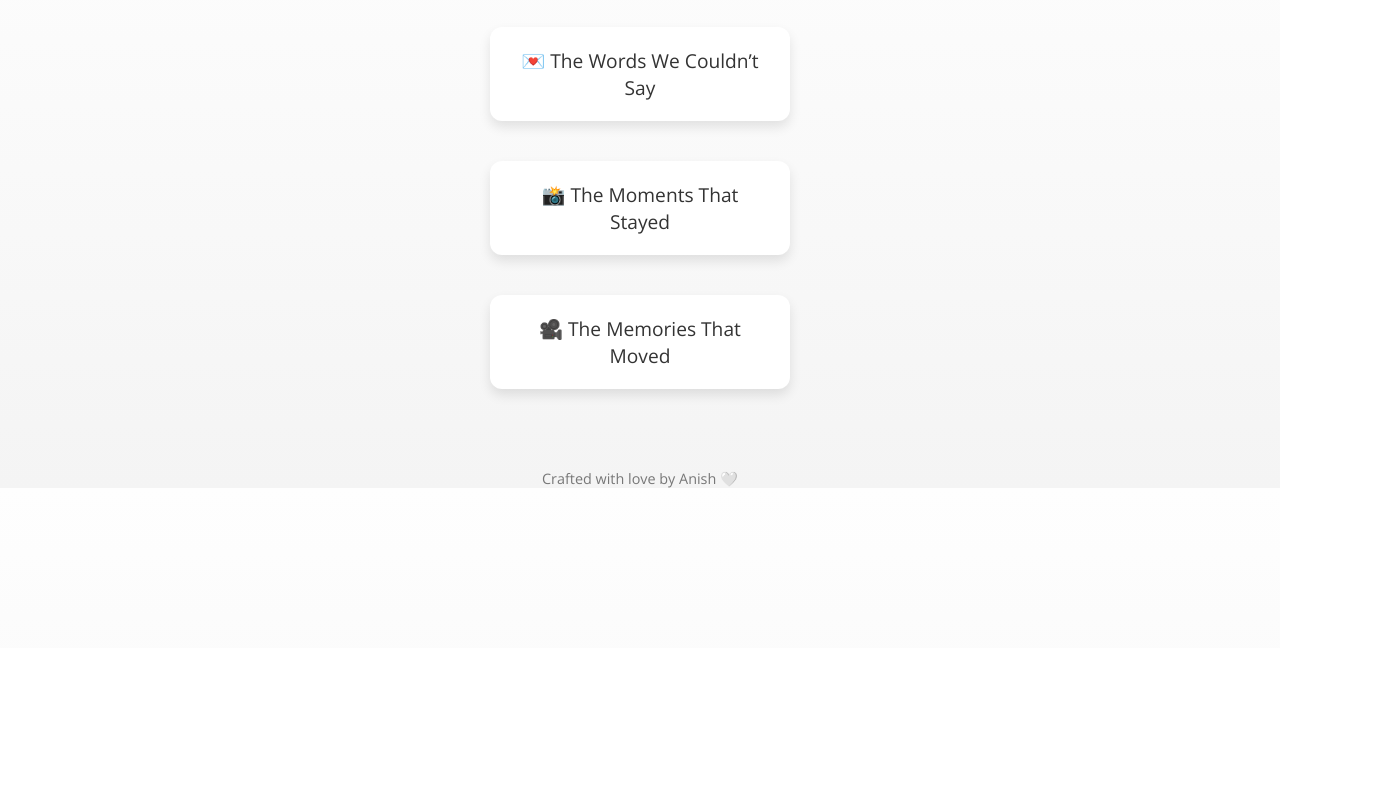
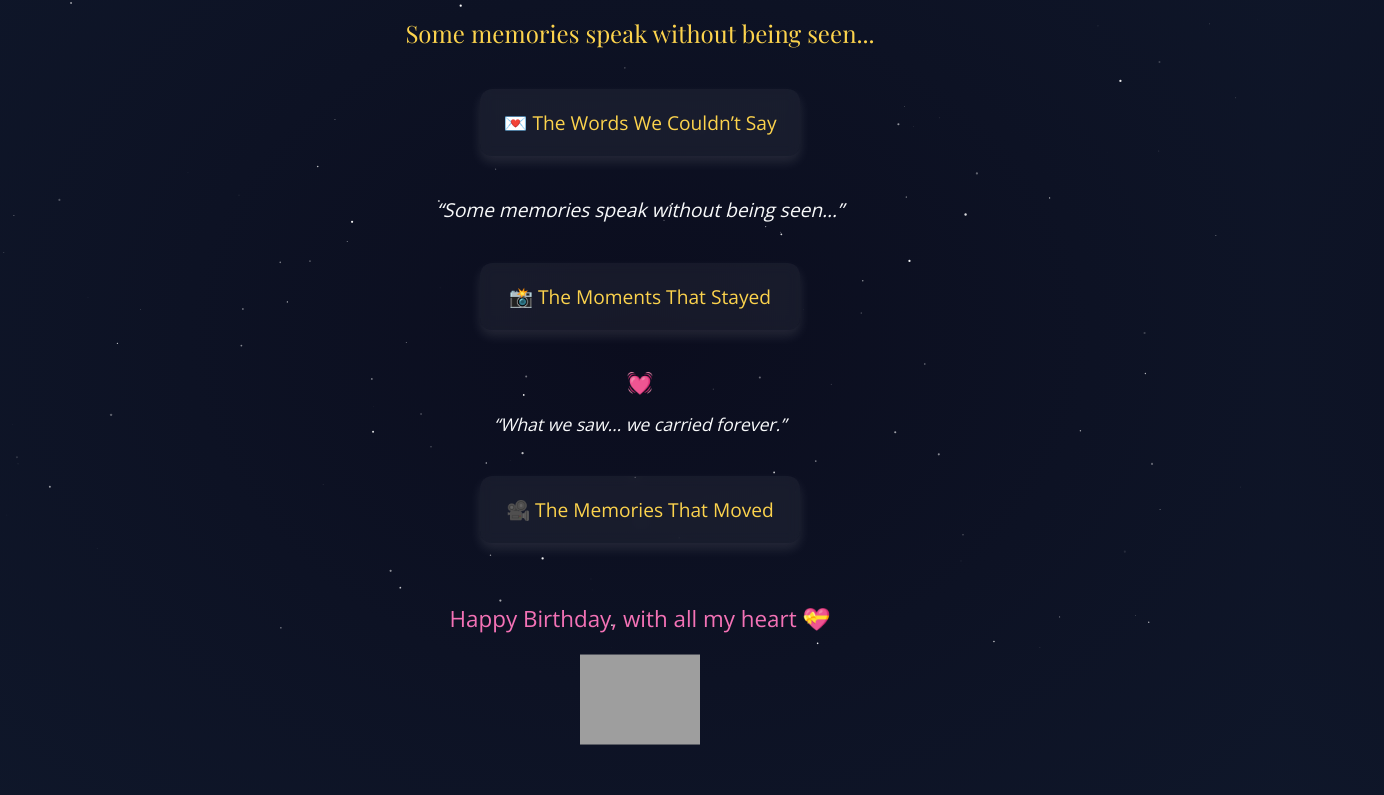
Before and after one commit to code-dwithlove/Her-Story-Hub, a plain HTML site: page index.html in a window 1280 px wide. Shown: the part 152-947 px from the top of the page, 1384 px wide, since content can reach past the window. Before the commit the page ends 800 px from the top, so only its background shows below. Drawn offline with nearby package versions, Linux system fonts and the light colour scheme; grey boxes are pictures that could not be loaded.

Commit message:
Update index.html

```diff
--- a/index.html
+++ b/index.html
@@ -8,51 +8,158 @@
     body {
       margin: 0;
       font-family: 'Open Sans', sans-serif;
-      background: linear-gradient(to bottom, #fefefe, #f4f4f4);
+      background: radial-gradient(#0b0d1e, #0f172a);
+      overflow-x: hidden;
+      color: #fff;
       text-align: center;
-      color: #222;
+    }
+
+    canvas {
+      position: fixed;
+      top: 0; left: 0;
+      width: 100%;
+      height: 100%;
+      z-index: -1;
     }
 
     h1 {
       font-family: 'Playfair Display', serif;
       margin-top: 80px;
       font-size: 2.8em;
-      color: #4a4a4a;
+      color: #f9fafb;
     }
 
     .album-link {
       display: block;
       margin: 40px auto;
-      width: 260px;
+      width: 280px;
       padding: 20px;
       border-radius: 12px;
-      background-color: #fff;
-      box-shadow: 0 6px 12px rgba(0,0,0,0.1);
+      background: rgba(255, 255, 255, 0.05);
+      backdrop-filter: blur(6px);
+      box-shadow: 0 6px 12px rgba(255,255,255,0.1);
       text-decoration: none;
-      color: #333;
+      color: #fcd34d;
       font-size: 1.2em;
-      transition: transform 0.2s, box-shadow 0.2s;
+      transition: transform 0.2s ease, box-shadow 0.2s ease;
     }
 
     .album-link:hover {
       transform: translateY(-4px);
-      box-shadow: 0 10px 16px rgba(0,0,0,0.15);
+      box-shadow: 0 0 8px 4px rgba(255,255,255,0.2);
+      text-shadow: 0 0 4px #fcd34d;
     }
 
     footer {
-      margin-top: 80px;
+      margin-top: 60px;
       font-size: 0.9em;
-      color: #777;
+      color: #cbd5e1;
+    }
+
+    @keyframes pulse {
+      0%, 100% { transform: scale(1); }
+      50% { transform: scale(1.2); }
+    }
+
+    @keyframes bounce {
+      0%, 100% { transform: translateY(0); }
+      50% { transform: translateY(-10px); }
     }
   </style>
 </head>
 <body>
+  <canvas id="stars"></canvas>
   <h1>Her Story in Three Acts</h1>
 
+  <!-- ⭐ Typewriter Intro Before Memory Album -->
+  <div style="margin-top:30px; font-family:'Playfair Display',serif; font-size:1.5em; color:#fcd34d;">
+    <span id="typed-text"></span>
+  </div>
+
+  <!-- 💌 Memory Album Link -->
   <a href="https://code-dwithlove.github.io/Happy-Birthday-Madam/" class="album-link">💌 The Words We Couldn’t Say</a>
+
+  <!-- ✨ Poetic Transition to Photo Album -->
+  <div style="margin:40px 20px;color:#f9fafb;font-style:italic;font-size:1.2em;">
+    “Some memories speak without being seen…”
+  </div>
+
+  <!-- 📸 Photo Album Link -->
   <a href="https://code-dwithlove.github.io/Album/" class="album-link">📸 The Moments That Stayed</a>
+
+  <!-- 💓 Heartbeat Transition to Video Album -->
+  <div style="margin:40px 20px;font-size:1.1em;color:#f9fafb;text-align:center;">
+    <div style="animation:pulse 2s infinite;">💓</div>
+    <p style="font-style:italic;">“What we saw… we carried forever.”</p>
+  </div>
+
+  <!-- 🎥 Video Album Link -->
   <a href="https://code-dwithlove.github.io/Video-Album/" class="album-link">🎥 The Memories That Moved</a>
 
+  <!-- 🎁 Birthday Message & Love Sticker -->
+  <div style="margin-top:60px;text-align:center;">
+    <p style="font-size:1.4em;color:#f472b6;">Happy Birthday, with all my heart 💝</p>
+    <img src="https://upload.wikimedia.org/wikipedia/commons/thumb/5/5f/Emoji_u1f498.svg/240px-Emoji_u1f498.svg.png"
+         alt="Love Sticker" style="width:120px;animation:bounce 1.8s infinite;">
+  </div>
+
   <footer>Crafted with love by Anish 🤍</footer>
+
+  <!-- 🌠 Star Animation Script -->
+  <script>
+    const canvas = document.getElementById('stars');
+    const ctx = canvas.getContext('2d');
+    let w, h;
+    const stars = [];
+
+    function resize() {
+      w = canvas.width = window.innerWidth;
+      h = canvas.height = window.innerHeight;
+    }
+    window.addEventListener("resize", resize);
+    resize();
+
+    for (let i = 0; i < 150; i++) {
+      stars.push({
+        x: Math.random() * w,
+        y: Math.random() * h,
+        r: Math.random() * 1.2,
+        alpha: Math.random(),
+        dx: (Math.random() - 0.5) * 0.2,
+        dy: (Math.random() - 0.5) * 0.2
+      });
+    }
+
+    function animate() {
+      ctx.clearRect(0, 0, w, h);
+      for (let star of stars) {
+        star.x += star.dx;
+        star.y += star.dy;
+        if (star.x < 0 || star.x > w) star.dx *= -1;
+        if (star.y < 0 || star.y > h) star.dy *= -1;
+
+        ctx.beginPath();
+        ctx.arc(star.x, star.y, star.r, 0, Math.PI * 2);
+        ctx.fillStyle = `rgba(255, 255, 255, ${star.alpha})`;
+        ctx.fill();
+      }
+      requestAnimationFrame(animate);
+    }
+    animate();
+  </script>
+
+  <!-- ⌨️ Typewriter Effect -->
+  <script>
+    const message = "Some memories speak without being seen...";
+    let i = 0;
+    function typeWriter() {
+      if (i < message.length) {
+        document.getElementById("typed-text").innerHTML += message.charAt(i);
+        i++;
+        setTimeout(typeWriter, 75);
+      }
+    }
+    window.onload = typeWriter;
+  </script>
 </body>
 </html>
```
